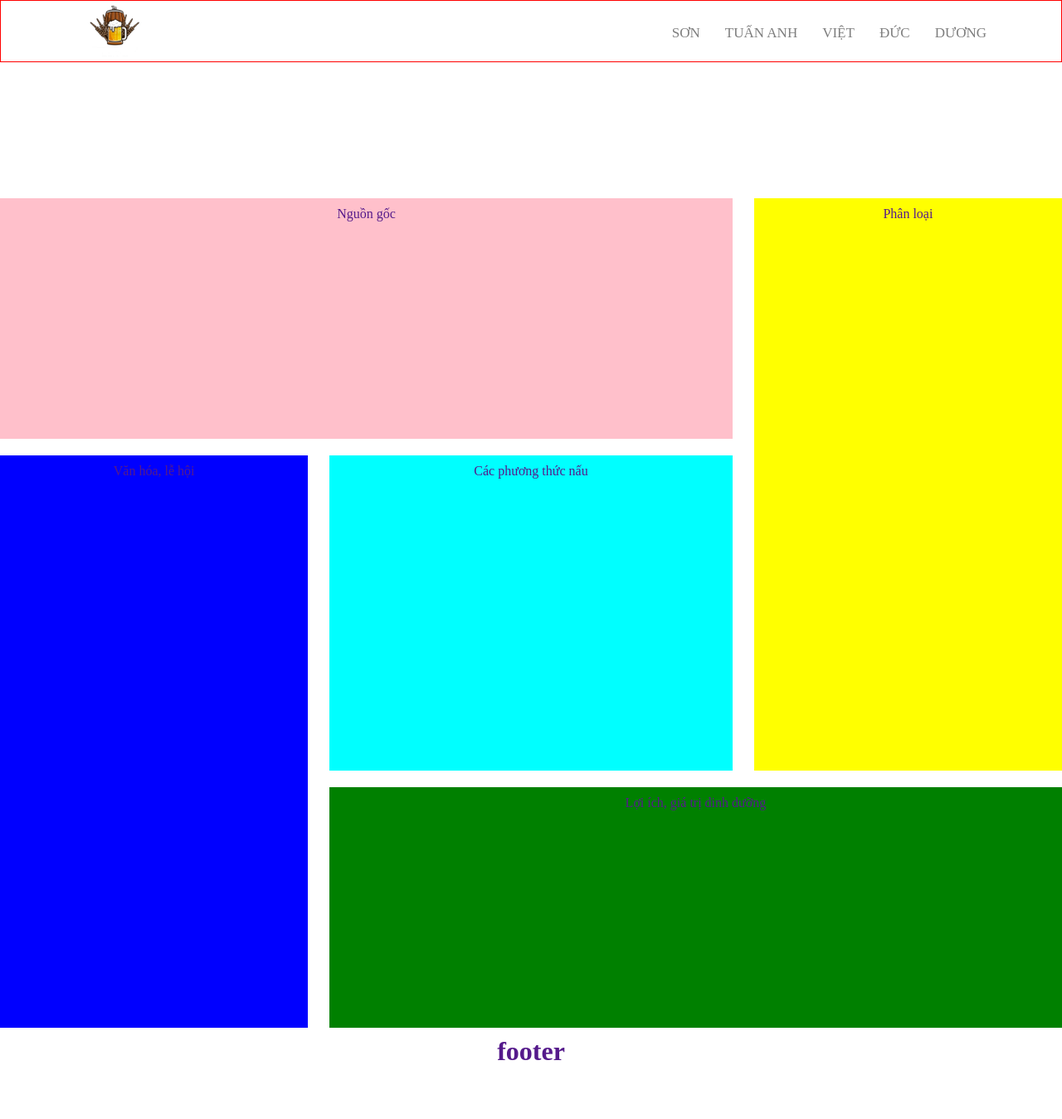
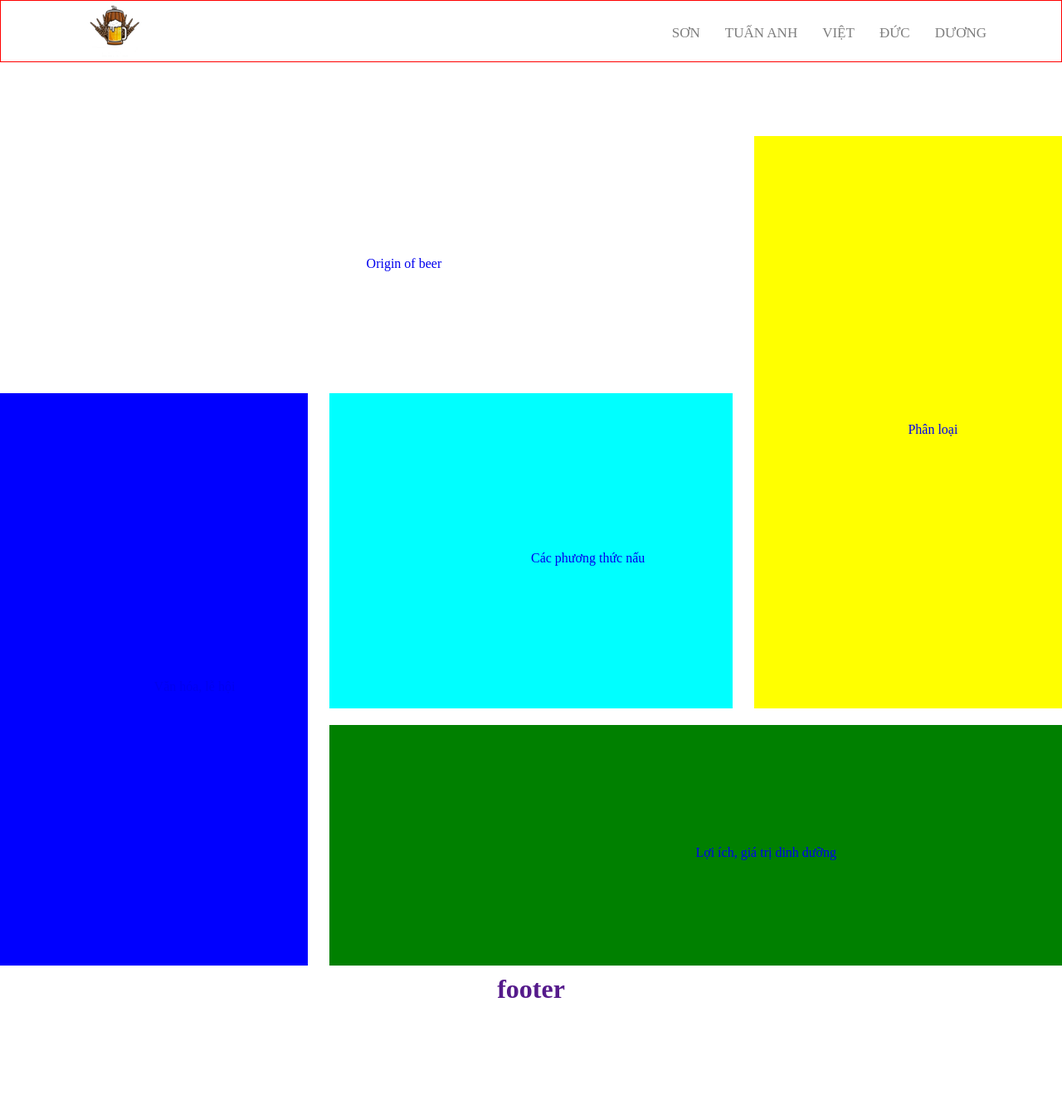
Before and after one commit to lolthoi/the-guys-colour-life-more-beautiful-and-brighter, a PHP site: page / in a window 1280 px wide. Shown: the whole page at 83% size. After the commit the page ends 1203 px from the top, so only its background shows below. Run offline with PHP 8.4, Linux system fonts and the light colour scheme; grey boxes are pictures that could not be loaded.

Commit message:
demo-lan-4

```diff
--- a/css/style.css
+++ b/css/style.css
@@ -25,6 +25,8 @@ body .home {
     padding-right: 90px;
     padding-left: 90px;
     background-color: rgba(255,255,255,0.9);
+    position: fixed;
+    z-index: 100;
 }
 .logo{
     height: 100%;
@@ -71,8 +73,13 @@ body .home {
     left: 0px;
     width: 69%;
     height: 29%;
-    background-color: pink;
     padding: 10px;
+    text-align: center;
+}
+.text{
+    top: 50%;
+    bottom: 50%;
+    position: absolute;
     text-align: center;
 }
 .tuananh{
--- a/home.html
+++ b/home.html
@@ -24,22 +24,22 @@
         <div class="vid">
             <video src="video/Home%20-%20MillerCoors.mp4" typeof="mp4" autoplay loop/>
         </div>
-        <div class="container">
-            <div class="duc">
-                <a href=""> Nguồn gốc</a>
-            </div>
-            <div class="tuananh">
-                <a href=""> Phân loại</a>
-            </div>
-            <div class="son">
-                <a href=""> Lợi ích, giá trị dinh dưỡng</a>
-            </div>
-            <div class="duong">
-                <a href=""> Văn hóa, lễ hội</a>
-            </div>
-            <div class="viet">
-                <a href=""> Các phương thức nấu</a>
-            </div>
+        <d class="container">
+            <a class="duc" href="https://ntmd.herokuapp.com/" target="_blank">
+                <span class="text"> Origin of beer</span>
+            </a>
+            <a class="tuananh" href="#" target="_blank">
+                <span class="text">Phân loại</span>
+            </a>
+            <a class="son" href="#" target="_blank">
+                <span class="text"> Lợi ích, giá trị dinh dưỡng</span>
+            </a>
+            <a class="duong" href="#" target="_blank">
+                <span class="text">Văn hóa, lễ hội</span>
+            </a>
+            <a class="viet" href="#" target="_blank">
+                <span class="text"> Các phương thức nấu</span>
+            </a>
         </div>
         <div class="footer">
             <a href=""> <h1> footer </h1></a>
```
Also changed, not shown: img/nguon-goc.jpg (added).
